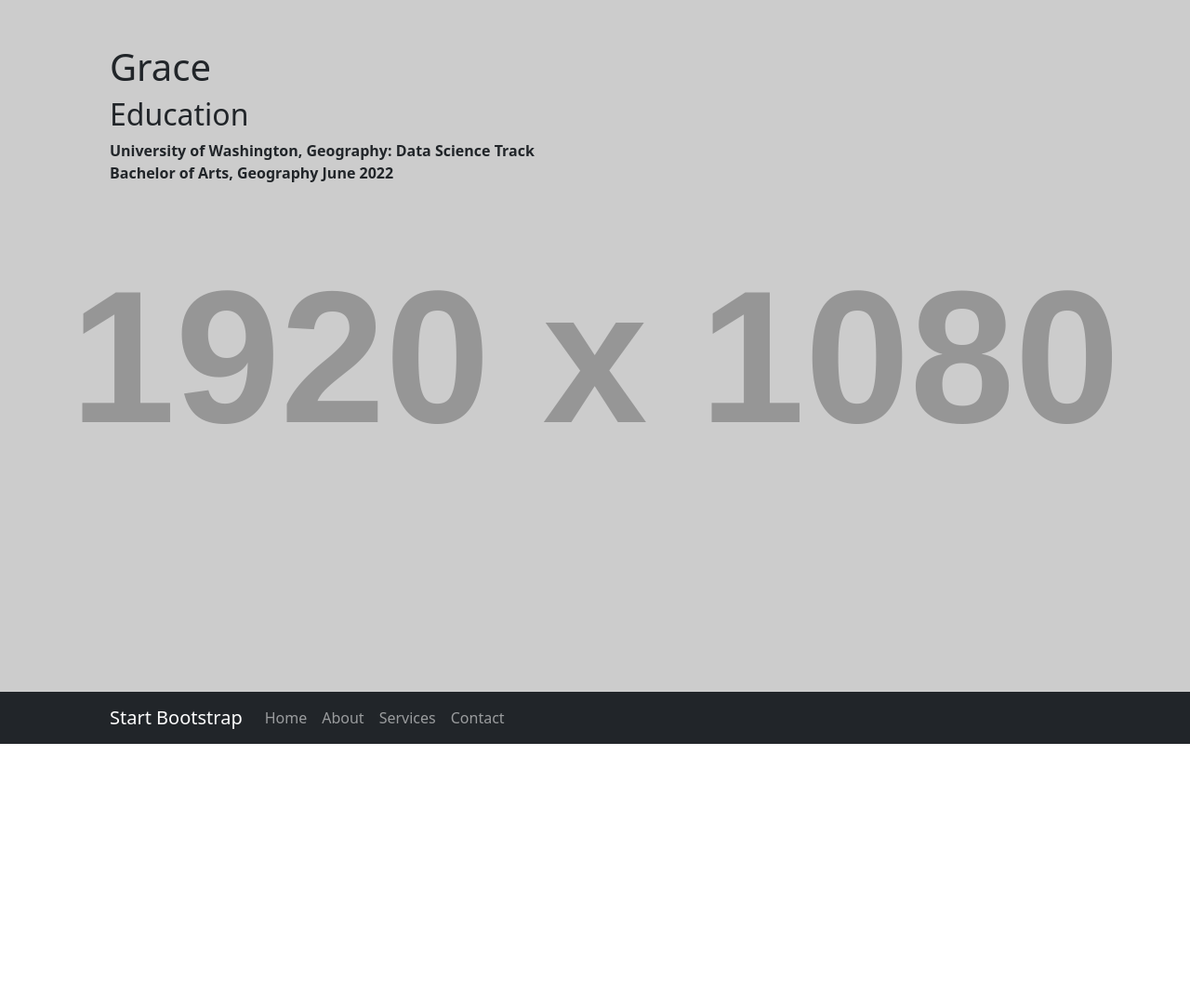
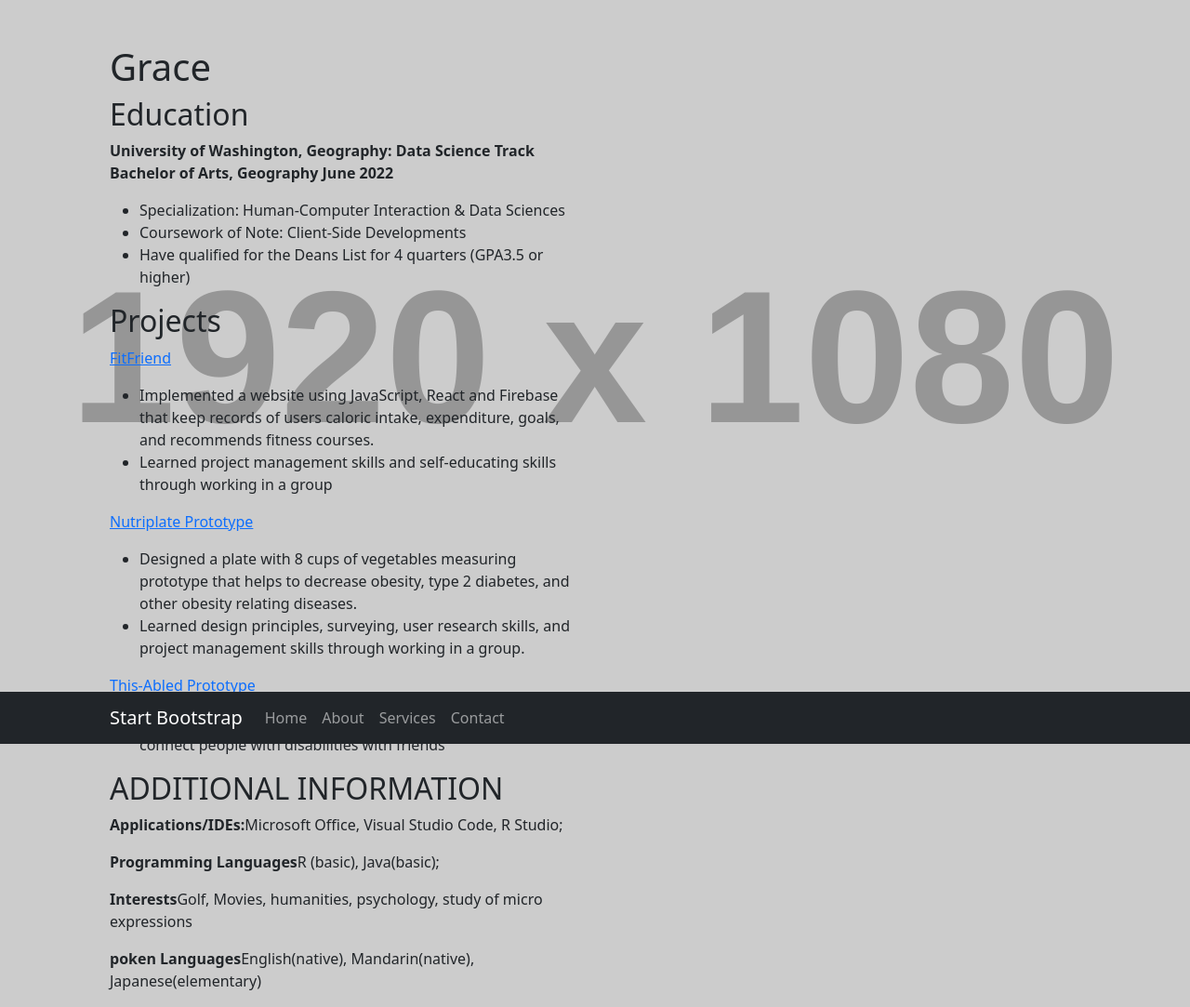
Before and after one commit to gracex2/gracex2.github.io, a plain HTML site: page index.html in a window 1280 px wide. Shown: the whole page at 93% size. Before the commit the page ends 800 px from the top, so only its background shows below. Drawn offline with nearby package versions, Linux system fonts and the light colour scheme; placeholder pictures from the web are drawn by us.

Commit message:
fill out

```diff
--- a/index.html
+++ b/index.html
@@ -38,6 +38,35 @@
                             <strong>University of Washington, Geography: Data Science Track Bachelor of Arts,
                                 Geography June 2022</strong>
                         </p>
+                        <ul>
+                            <li>Specialization: Human-Computer Interaction & Data Sciences</li>
+                            <li>Coursework of Note: Client-Side Developments</li>
+                            <li>Have qualified for the Deans List for 4 quarters (GPA3.5 or higher)</li>
+                        </ul>
+                        <h2>Projects</h2>
+                        <p><a href="https://fitfriend-d7148.web.app"> FitFriend </a></p>
+                        <ul>
+                            <li>Implemented a website using JavaScript, React and Firebase that keep records of users
+                                caloric intake, expenditure, goals, and recommends fitness courses.</li>
+                            <li>Learned project management skills and self-educating skills through working in a group</li>
+                        </ul>
+                        <p><a href="https://www.youtube.com/watch?v=hPpjK45FmDk)">Nutriplate Prototype</a></p>
+                        <ul>
+                            <li>Designed a plate with 8 cups of vegetables measuring prototype that helps to decrease
+                                obesity, type 2 diabetes, and other obesity relating diseases.</li>
+                            <li>Learned design principles, surveying, user research skills, and project management skills
+                                through working in a group.</li>
+                        </ul>
+                        <p><a href="https://drive.google.com/file/d/1gzubZUojVTPzE-CZjaQK8Sf8t6AyutTi/view)">This-Abled Prototype</a></p>
+                        <ul>
+                            <li>Participated and designed an application prototype to connect people with disabilities
+                                with friends</li>
+                        </ul>
+                        <h2>ADDITIONAL INFORMATION</h2>
+                        <p><strong>Applications/IDEs:</strong>Microsoft Office, Visual Studio Code, R Studio;</p>
+                        <p><strong>Programming Languages</strong>R (basic), Java(basic);</p>
+                        <p><strong>Interests</strong>Golf, Movies, humanities, psychology, study of micro expressions</p>
+                        <p><strong>poken Languages</strong>English(native), Mandarin(native), Japanese(elementary)</p>
                     </div>
                 </div>
             </div>
```
Also changed, not shown: 1 other file.
